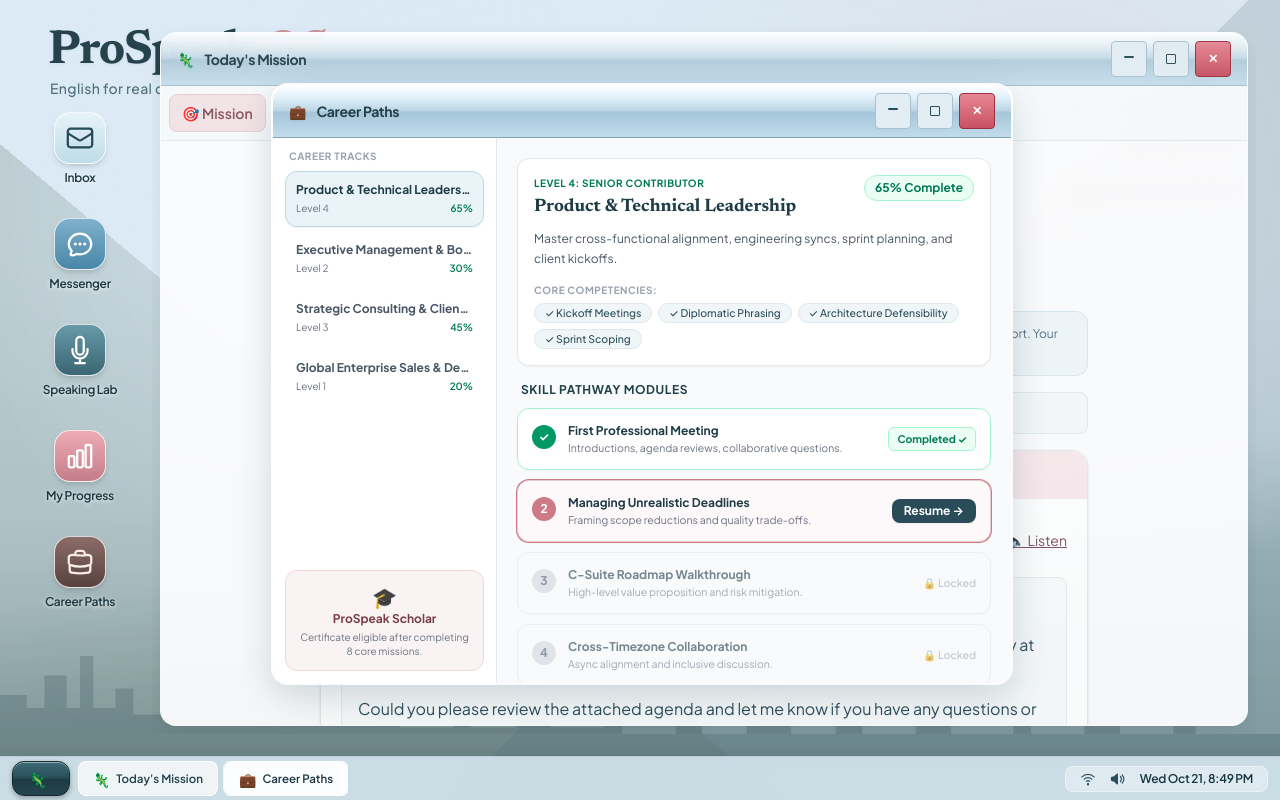
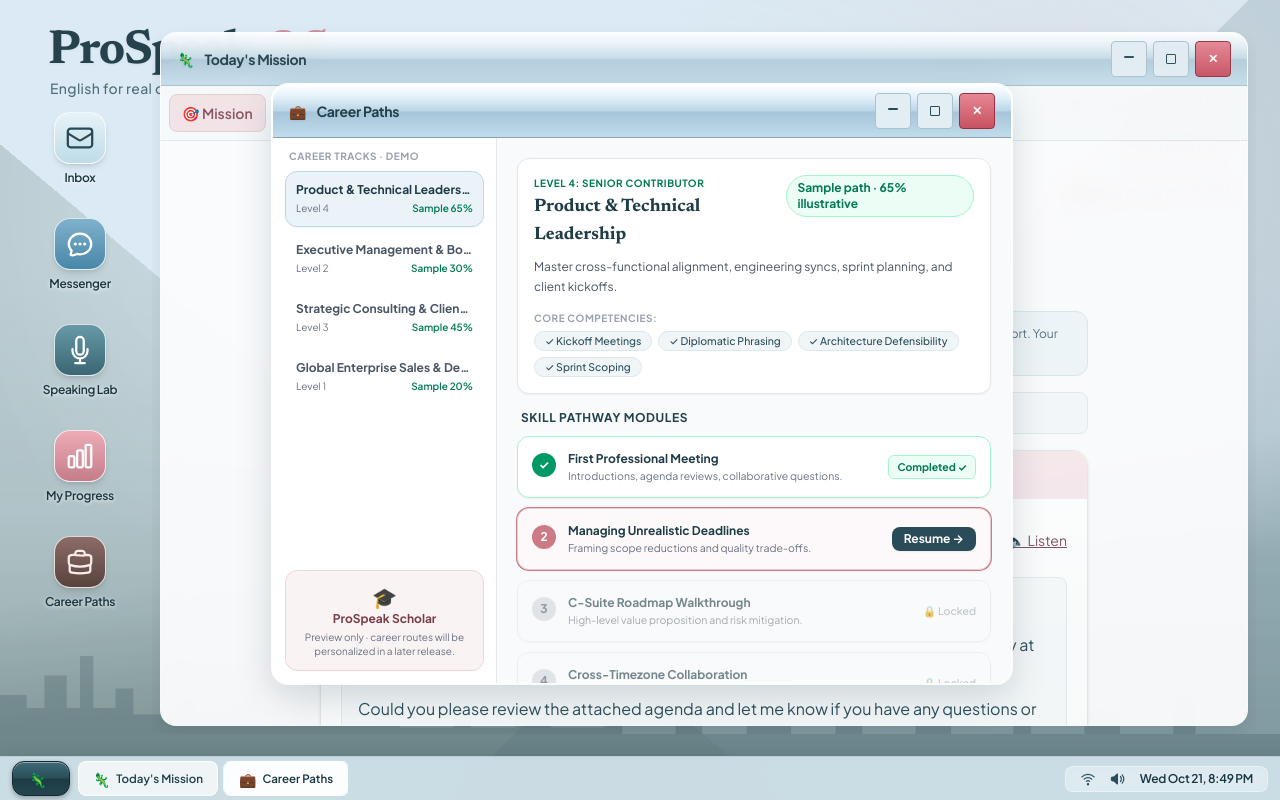
Before and after one commit to guaurritas-star/Prospeak-os, a React (Vite) app: page / in a window 1280 px wide. Both pictures are taken after a click on the button "Career Paths". Built offline with nearby package versions, Linux system fonts and the light colour scheme.

Commit message:
ux: explicitly label Career Paths as demonstration content

```diff
--- a/src/components/CareerWindow.tsx
+++ b/src/components/CareerWindow.tsx
@@ -134,7 +134,7 @@
       <div className="w-56 border-r border-gray-200 bg-white p-3 space-y-2 flex-shrink-0 flex flex-col justify-between">
         <div className="space-y-1">
           <span className="text-[10px] font-bold text-gray-400 uppercase tracking-wider block mb-2 px-1">
-            Career Tracks
+            Career Tracks · Demo
           </span>
           {(['tech', 'exec', 'consult', 'sales'] as const).map((key) => {
             const trk = tracks[key];
@@ -154,7 +154,7 @@
                 <div className="font-bold text-xs truncate">{trk.title}</div>
                 <div className="flex items-center justify-between text-[10px] text-gray-500 mt-1">
                   <span>{trk.level.split(':')[0]}</span>
-                  <span className="font-semibold text-emerald-700">{trk.progress}%</span>
+                  <span className="font-semibold text-emerald-700">Sample {trk.progress}%</span>
                 </div>
               </button>
             );
@@ -165,7 +165,7 @@
         <div className="bg-[#FAF3F4] p-3 rounded-xl border border-[#F1D5DA] space-y-1 text-center">
           <span className="text-xl">🎓</span>
           <h4 className="font-bold text-xs text-[#7A3E47]">ProSpeak Scholar</h4>
-          <p className="text-[10px] text-gray-500">Certificate eligible after completing 8 core missions.</p>
+          <p className="text-[10px] text-gray-500">Preview only · career routes will be personalized in a later release.</p>
         </div>
       </div>
 
@@ -181,7 +181,7 @@
               <h3 className="text-lg font-serif font-bold text-[#1F3D47] mt-0.5">{currentTrack.title}</h3>
             </div>
             <span className="px-2.5 py-1 rounded-full bg-emerald-50 text-emerald-700 border border-emerald-200 text-xs font-bold">
-              {currentTrack.progress}% Complete
+              Sample path · {currentTrack.progress}% illustrative
             </span>
           </div>
 
```
